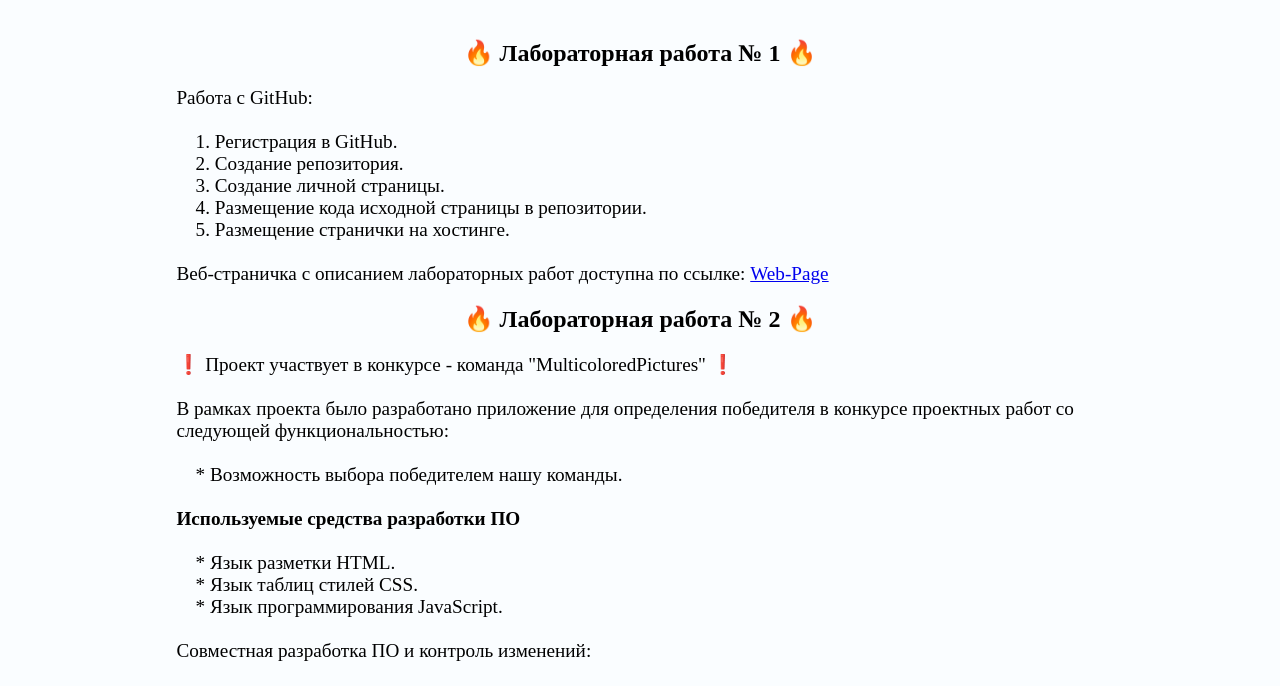
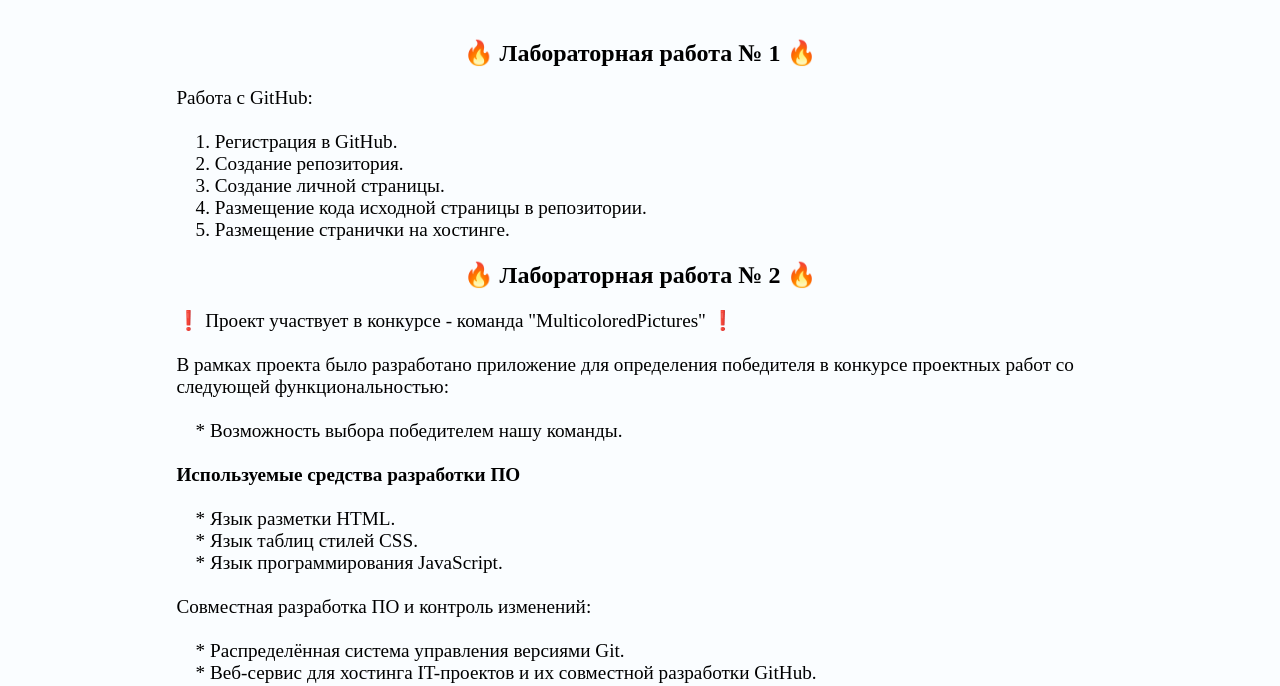
Before and after one commit to Tsyreniao/inet, a plain HTML site: page index.html in a window 1280 px wide. Shown: the part 105-791 px from the top of the page. Drawn offline with Linux system fonts and the light colour scheme.

Commit message:
Update index.html

```diff
--- a/index.html
+++ b/index.html
@@ -71,8 +71,7 @@
 		&nbsp;&nbsp;&nbsp;&nbsp;2. Создание репозитория.<br>
 		&nbsp;&nbsp;&nbsp;&nbsp;3. Создание личной страницы.<br>
 		&nbsp;&nbsp;&nbsp;&nbsp;4. Размещение кода исходной страницы в репозитории.<br>
-		&nbsp;&nbsp;&nbsp;&nbsp;5. Размещение странички на хостинге.<br><br>
-		Веб-страничка с описанием лабораторных работ доступна по ссылке: <a href="https://tsyreniao.github.io/inet/">Web-Page</a>
+		&nbsp;&nbsp;&nbsp;&nbsp;5. Размещение странички на хостинге.
 	</div>
 
 	<div class="layer2">🔥 Лабораторная работа № 2 🔥</div>
```
